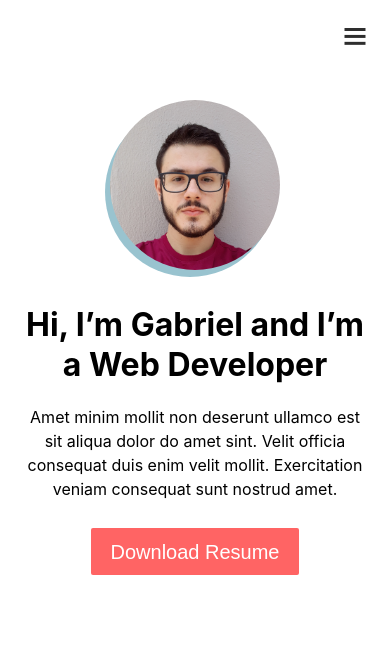
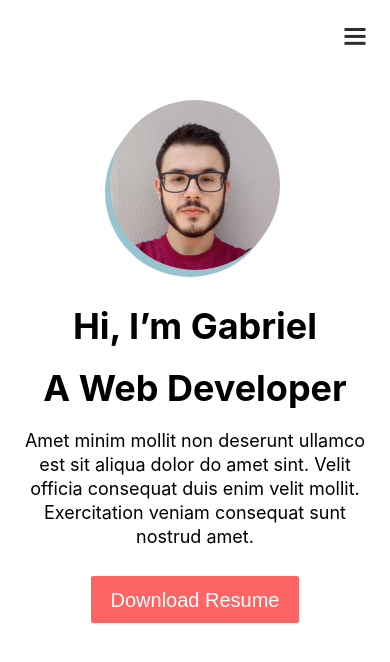
Before and after one commit to GabrielHammermeister/portfolio-lp, a Next.js app: page / in a window 390 px wide. Shown: the top 662 px of the page. Built offline with nearby package versions, Linux system fonts and the light colour scheme.

Commit message:
feat - new layout component and breakpoints for responsive design

```diff
--- a/src/components/NavBar/NavBar.styles.ts
+++ b/src/components/NavBar/NavBar.styles.ts
@@ -8,6 +8,10 @@ export const Header = styled(motion.nav)`
    justify-content: flex-end;
    margin: 15px 10px 10px;
    margin-bottom: 35px;
+
+   @media (min-width: 768px) {
+      margin-bottom: 140px;
+   }
 `
 
 export const Background = styled(motion.div)`
--- a/src/components/WelcomeSection/WelcomeSection.index.tsx
+++ b/src/components/WelcomeSection/WelcomeSection.index.tsx
@@ -1,5 +1,4 @@
 import DefaultButton from 'components/DefaultButton/DefaultButton.index'
-import Hamburger from 'components/Hamburger/Hamburger.index'
 import * as S from './WelcomeSection.styles'
 import Image from 'next/image'
 
@@ -16,14 +15,19 @@ const WelcomeSection = () => (
                objectPosition="top"
             />
          </S.ProfileImage>
-         <h1>Hi, I’m Gabriel and I’m a Web Developer</h1>
-         <p>
-            Amet minim mollit non deserunt ullamco est sit aliqua dolor do amet
-            sint. Velit officia consequat duis enim velit mollit. Exercitation
-            veniam consequat sunt nostrud amet.
-         </p>
+         <S.Content>
+            <h1>
+               Hi, I’m Gabriel
+               <hr />A Web Developer
+            </h1>
+            <p>
+               Amet minim mollit non deserunt ullamco est sit aliqua dolor do
+               amet sint. Velit officia consequat duis enim velit mollit.
+               Exercitation veniam consequat sunt nostrud amet.
+            </p>
 
-         <DefaultButton />
+            <DefaultButton />
+         </S.Content>
       </S.Container>
    </>
 )
--- a/src/components/WelcomeSection/WelcomeSection.styles.ts
+++ b/src/components/WelcomeSection/WelcomeSection.styles.ts
@@ -1,27 +1,66 @@
+import { Button } from 'components/DefaultButton/DefaultButton.styles'
 import styled from 'styled-components'
 
 export const Container = styled.main`
    display: flex;
    flex-direction: column;
    align-items: center;
-   padding: 0 25px;
+   gap: 35px;
+   @media (min-width: 900px) {
+      flex-direction: row-reverse;
+      align-items: flex-start;
+      justify-content: space-between;
+   }
+`
+
+export const Content = styled.aside`
+   flex: 1;
 
    & h1 {
       margin-bottom: 20px;
    }
 
+   & hr {
+      margin-bottom: 20px;
+      border: none;
+   }
+
    & p {
       margin-bottom: 27px;
+   }
+
+   @media (min-width: 900px) {
+      display: flex;
+      flex-direction: column;
+      max-width: 900px;
+
+      & h1 {
+         margin-bottom: 40px;
+         text-align: left;
+      }
+
+      & p {
+         margin-bottom: 47px;
+         text-align: left;
+      }
+
+      & ${Button} {
+         margin-right: auto;
+      }
    }
 `
 
 export const ProfileImage = styled.div`
+   flex: 0.7;
+
    overflow: hidden;
    border-radius: 50%;
-   height: 170px;
-   width: 170px;
-   margin-bottom: 35px;
+
+   min-width: 170px;
+   max-width: 300px;
+
    filter: drop-shadow(-5px 7px 0px #99c3cf);
+
    & img {
       object-fit: cover;
       width: 100%;
--- a/src/pages/index.tsx
+++ b/src/pages/index.tsx
@@ -1,11 +1,14 @@
 import NavBar from 'components/NavBar/NavBar.index'
 import WelcomeSection from 'components/WelcomeSection/WelcomeSection.index'
+import { Layout } from 'styles/Global.styles'
 
 export default function Home() {
    return (
       <>
          <NavBar />
-         <WelcomeSection />
+         <Layout>
+            <WelcomeSection />
+         </Layout>
       </>
    )
 }
--- a/src/styles/Global.styles.ts
+++ b/src/styles/Global.styles.ts
@@ -1,4 +1,4 @@
-import { createGlobalStyle } from 'styled-components'
+import styled, { createGlobalStyle } from 'styled-components'
 
 export const GlobalStyles = createGlobalStyle`
 
@@ -19,4 +19,44 @@ export const GlobalStyles = createGlobalStyle`
    body {
       font-family: -apple-system, BlinkMacSystemFont, 'Segoe UI', Roboto, Oxygen, Ubuntu, Cantarell, 'Open Sans', 'Helvetica Neue', sans-serif
    }
+
+   p {
+      font-size: 1.5rem;
+      line-height: 2rem;
+   }
+
+   h1 {
+      font-size: 3rem;
+      line-height: 3.5rem;
+   }
+
+   @media(min-width: 360px) {
+      html {
+         font-size: 75%;
+      }
+   }
+   @media(min-width: 768px) {
+      html {
+         font-size: 85%;
+      }
+   }
+   @media(min-width: 1025px) {
+      html {
+         font-size: 100%;
+      }
+   }
 `
+
+export const Layout = styled.main`
+   padding: 0 15px;
+
+   @media (min-width: 500px) {
+      padding: 0 50px;
+   }
+   @media (min-width: 900px) {
+      padding: 0 100px;
+   }
+   @media (min-width: 1280px) {
+      padding: 0 250px;
+   }
+`
```
Lines whose indentation alone changed are shown as unchanged.
